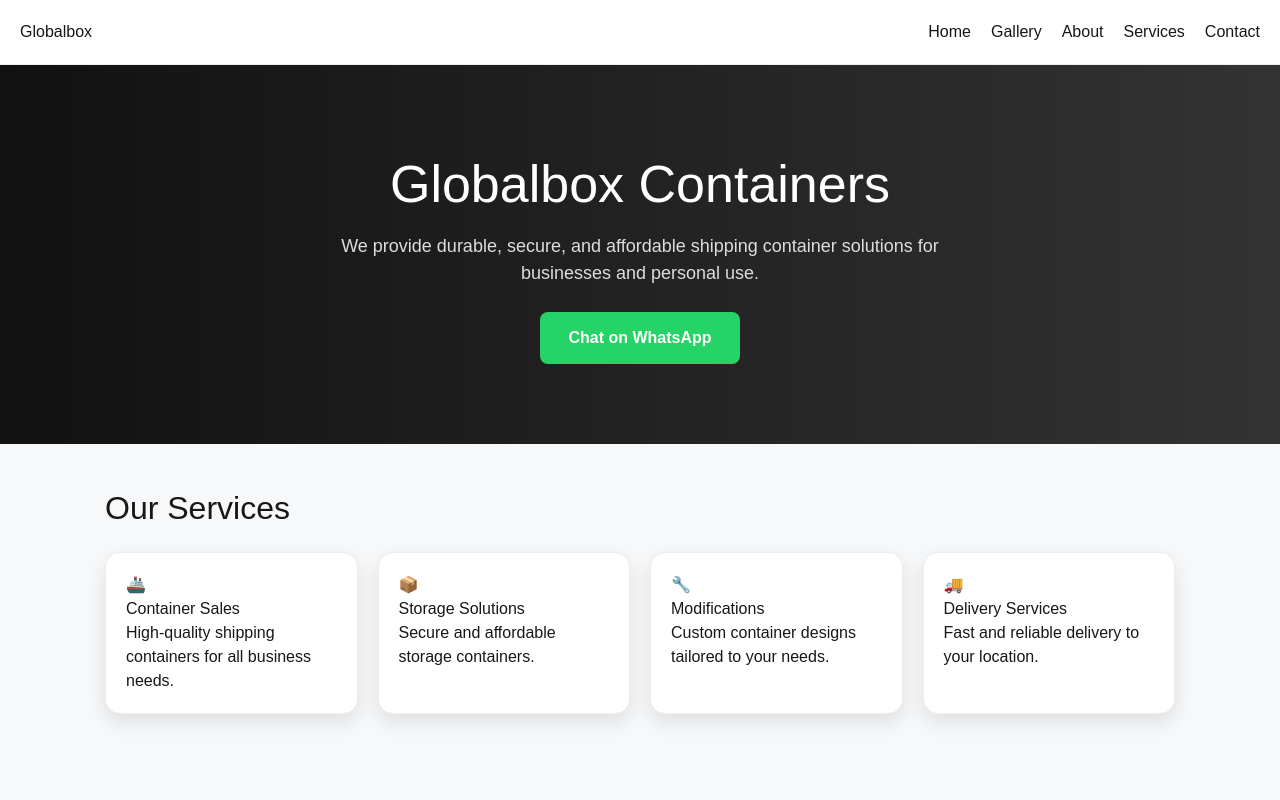
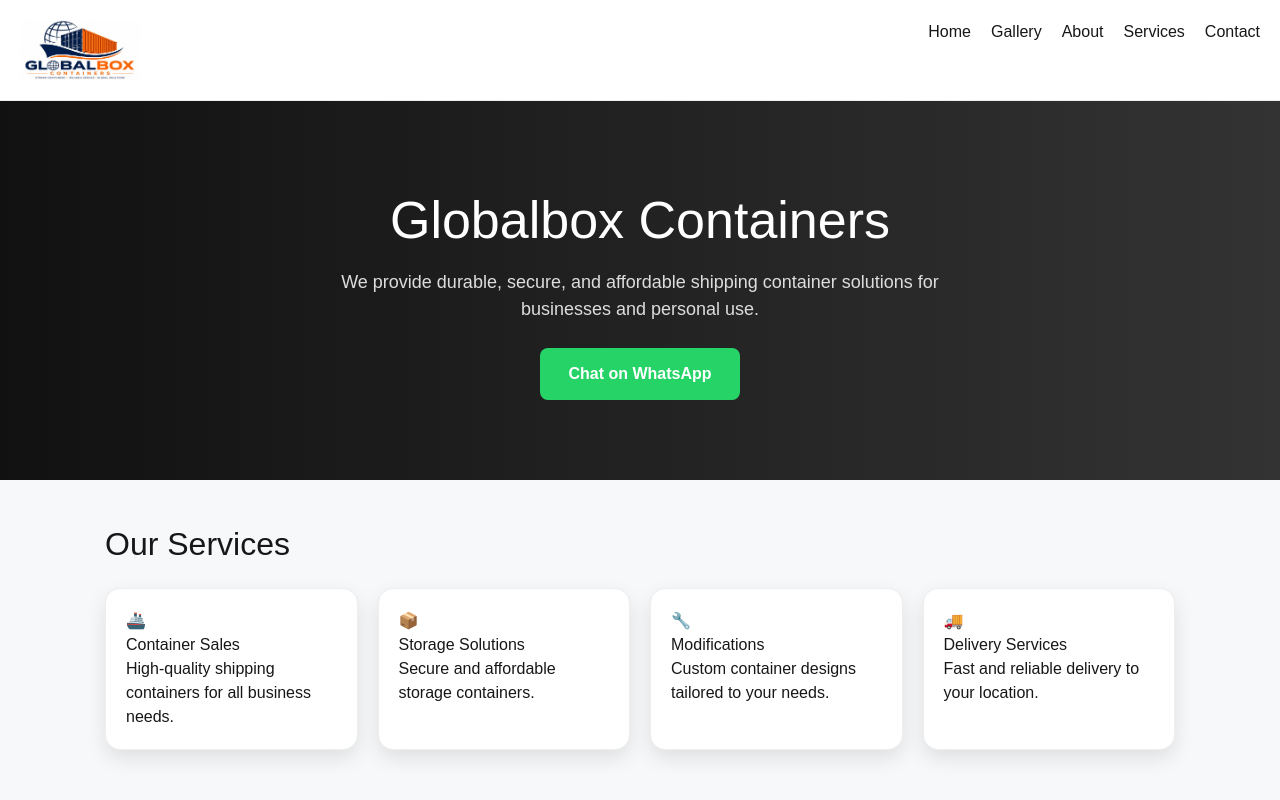
Before and after one commit to GlobalboxShippingCo/globalbox-containers, a Next.js app: page / in a window 1280 px wide. Shown: the top 800 px of the page. Built offline with nearby package versions, Linux system fonts and the light colour scheme.

Commit message:
Added company logo

```diff
--- a/app/contact/page.tsx
+++ b/app/contact/page.tsx
@@ -77,6 +77,29 @@ export default function ContactPage() {
       <p>
         📧 conglobalshippingcompanies@gmail.com
       </p>
+      <p style={{ marginTop: "40px" }}>
+  📞 +1 860-689-7427
+</p>
+
+<p>
+  📧 conglobalshippingcompanies@gmail.com
+</p>
+
+<h2 style={{ marginTop: "40px" }}>
+  Service Area
+</h2>
+
+<iframe
+  src="https://www.google.com/maps?q=United+States&output=embed"
+  width="100%"
+  height="450"
+  style={{
+    border: 0,
+    borderRadius: "10px",
+    marginTop: "20px",
+  }}
+  loading="lazy"
+></iframe>
     </div>
   );
 }
--- a/app/page.tsx
+++ b/app/page.tsx
@@ -22,8 +22,16 @@ export default function Home() {
   zIndex: 1000,
   borderBottom: "1px solid #eee"
 }}>
-  <h2>Globalbox</h2>
-
+ <Image
+  src="/images/logo.png"
+  alt="Globalbox Containers"
+  width={250}
+  height={80}
+  style={{
+    height: "60px",
+    width: "auto",
+  }}
+/>
   <div style={{ display: "flex", gap: "20px" }}>
     <a href="/">Home</a>
     <a href="/gallery">Gallery</a>
```
Also changed, not shown: public/images/logo.png (added).
